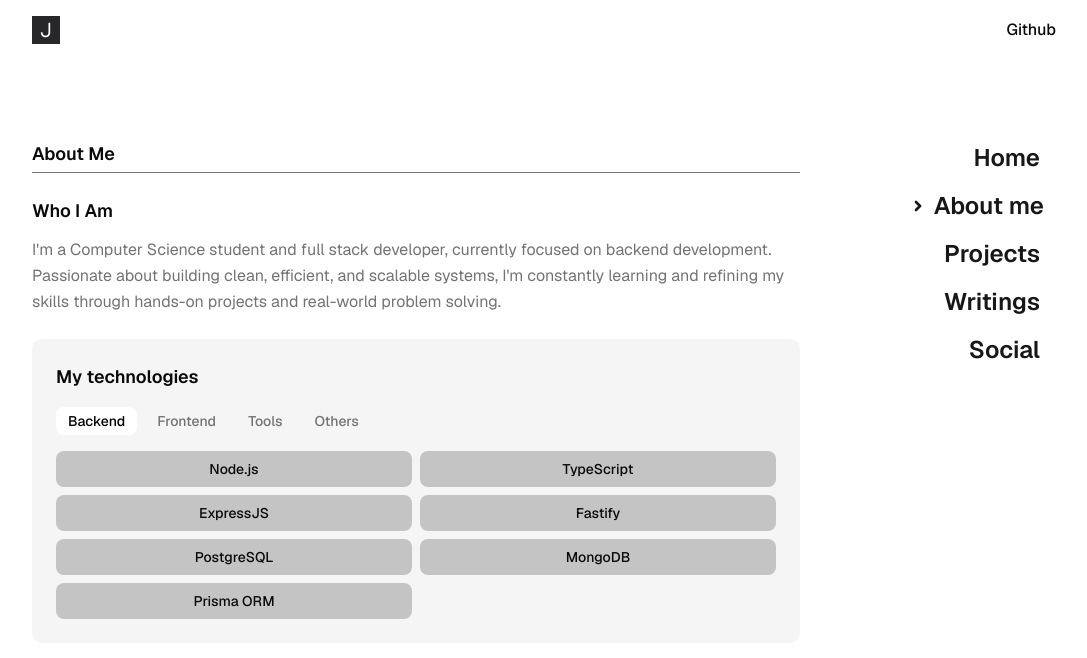
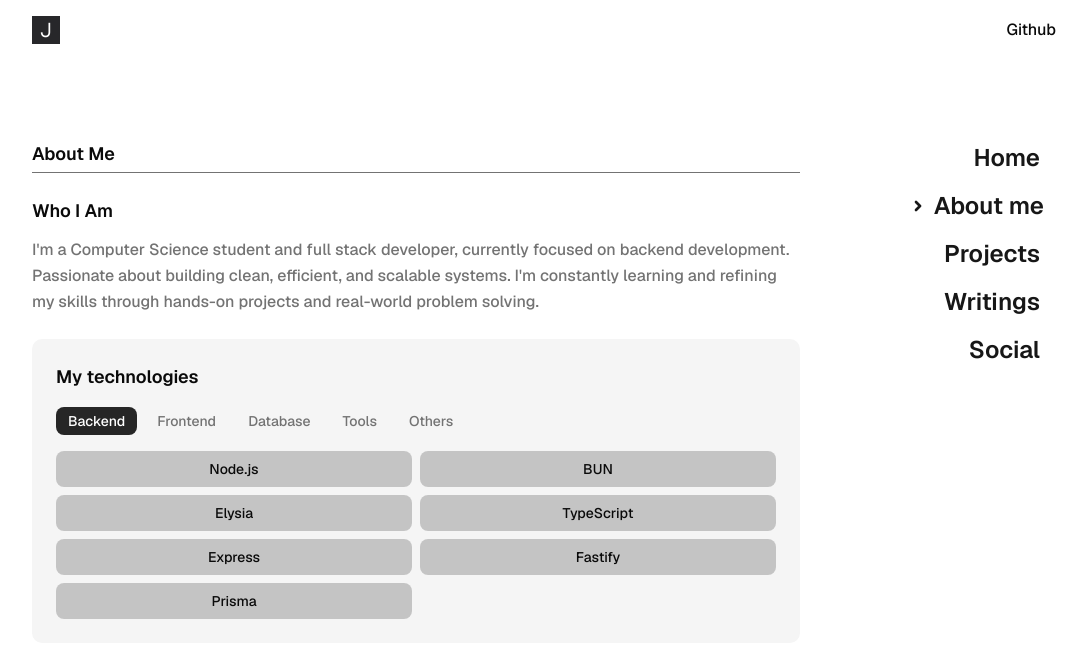
Before and after one commit to johnliradev/site, a Next.js app: page / in a window 1280 px wide. Both pictures are taken after a click on the button "About me". Shown: the top 658 px of the page, without its empty margins (96-1183 px from the left). Built offline with nearby package versions, Linux system fonts and the light colour scheme.

Commit message:
updated About component

```diff
--- a/src/components/AboutMe/index.tsx
+++ b/src/components/AboutMe/index.tsx
@@ -4,26 +4,11 @@ export const AboutMe = () => {
   const [selectedTech, setSelectedTech] = useState<string>("backend");
 
   const technologies = {
-    backend: [
-      "Node.js",
-      "TypeScript",
-      "ExpressJS",
-      "Fastify",
-      "PostgreSQL",
-      "MongoDB",
-      "Prisma ORM",
-    ],
-    frontend: [
-      "React",
-      "Next.js",
-      "TypeScript",
-      "TailwindCSS",
-      "HTML/CSS",
-      "ShadcnUI",
-      "Zod",
-    ],
-    tools: ["Git", "Docker", "VS Code", "Postman", "Figma", "Cursor", "VIM"],
-    others: ["Linux", "REST APIs", "Log", "JWT"],
+    backend: ["Node.js", "BUN", "Elysia", "TypeScript", "Express", "Fastify", "Prisma"],
+    frontend: ["React", "Next.js", "TypeScript", "TailwindCSS", "Shadcn UI", "Zod"],
+    database: ["PostgreSQL", "MongoDB", "MySQL", "Redis"],
+    tools: ["Git", "Docker", "Postman", "Vim", "VS Code", "Figma", "Cursor"],
+    others: ["Cypress", "Playwright", "Linux", "REST APIs", "JWT", "Logging"],
   };
 
   return (
@@ -34,11 +19,11 @@ export const AboutMe = () => {
 
       <div className="mt-6">
         <h3 className="text-lg font-semibold mb-3">Who I Am</h3>
-        <p className="text-md text-muted-foreground leading-relaxed">
-          I'm a Computer Science student and full stack developer, currently
-          focused on backend development. Passionate about building clean,
-          efficient, and scalable systems, I'm constantly learning and refining
-          my skills through hands-on projects and real-world problem solving.
+        <p className="text-md font-medium text-muted-foreground leading-relaxed">
+          I'm a Computer Science student and full stack developer, currently focused on backend
+          development. Passionate about building clean, efficient, and scalable systems. I'm
+          constantly learning and refining my skills through hands-on projects and real-world
+          problem solving.
         </p>
       </div>
 
@@ -52,10 +37,10 @@ export const AboutMe = () => {
               <button
                 key={category}
                 onClick={() => setSelectedTech(category)}
-                className={`px-3 py-1 rounded-md text-sm font-medium transition-colors ${
+                className={`px-3 py-1 rounded-md cursor-pointer text-sm font-medium transition-colors duration-300 ${
                   selectedTech === category
-                    ? "bg-white text-black"
-                    : "text-muted-foreground hover:text-white"
+                    ? "bg-neutral-800 text-white"
+                    : "text-muted-foreground  hover:text-black"
                 }`}
               >
                 {category.charAt(0).toUpperCase() + category.slice(1)}
@@ -65,16 +50,14 @@ export const AboutMe = () => {
 
           {/* Technology List */}
           <div className="grid grid-cols-2 gap-2">
-            {technologies[selectedTech as keyof typeof technologies].map(
-              (tech, idx) => (
+            {technologies[selectedTech as keyof typeof technologies].map((tech, idx) => (
               <div
                 key={idx}
                 className="flex items-center justify-center px-3 py-2 bg-black/20 rounded-md text-sm font-medium hover:bg-black/30 transition-colors"
               >
                 {tech}
               </div>
-              ),
-            )}
+            ))}
           </div>
         </div>
       </div>
```
Lines whose indentation alone changed are shown as unchanged.
